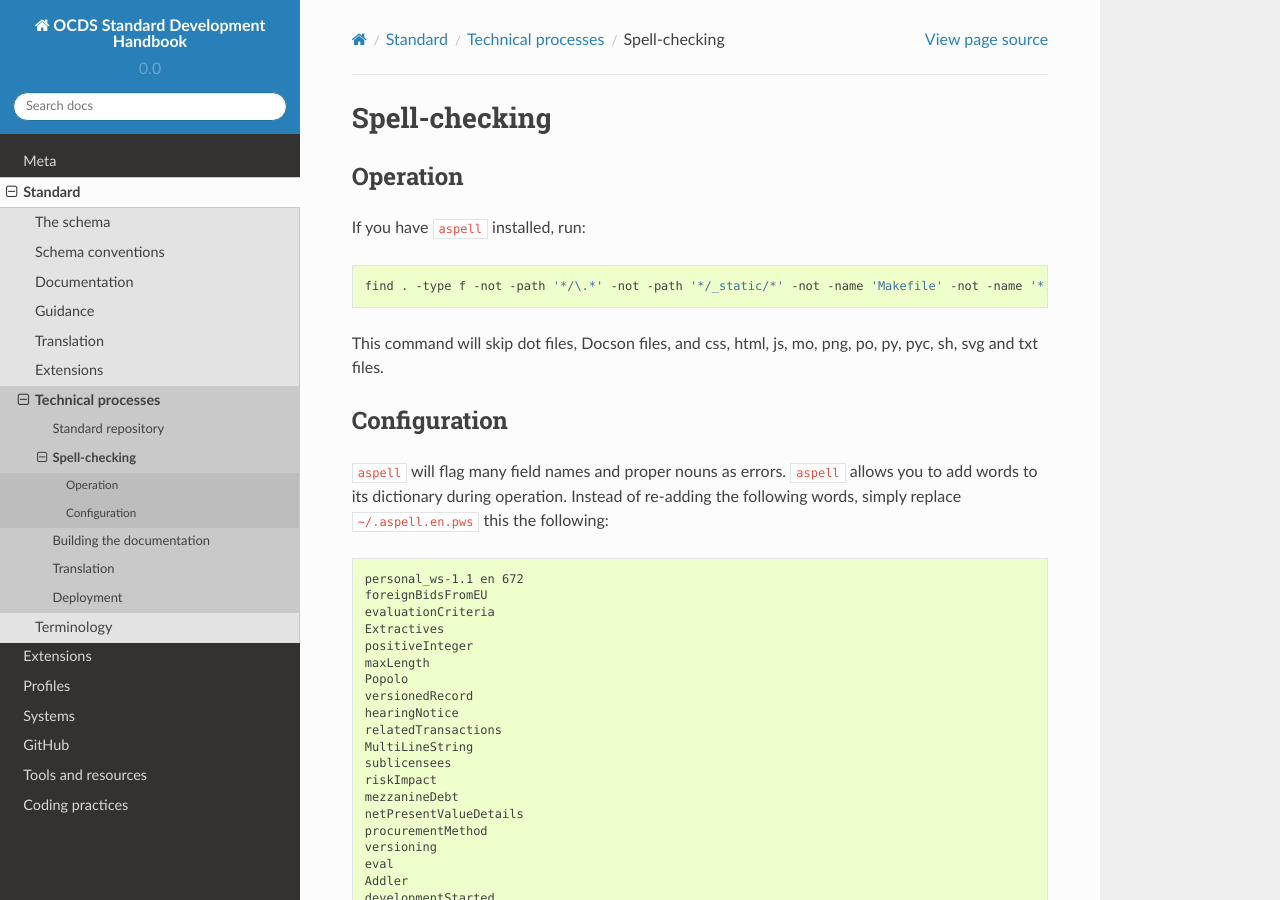
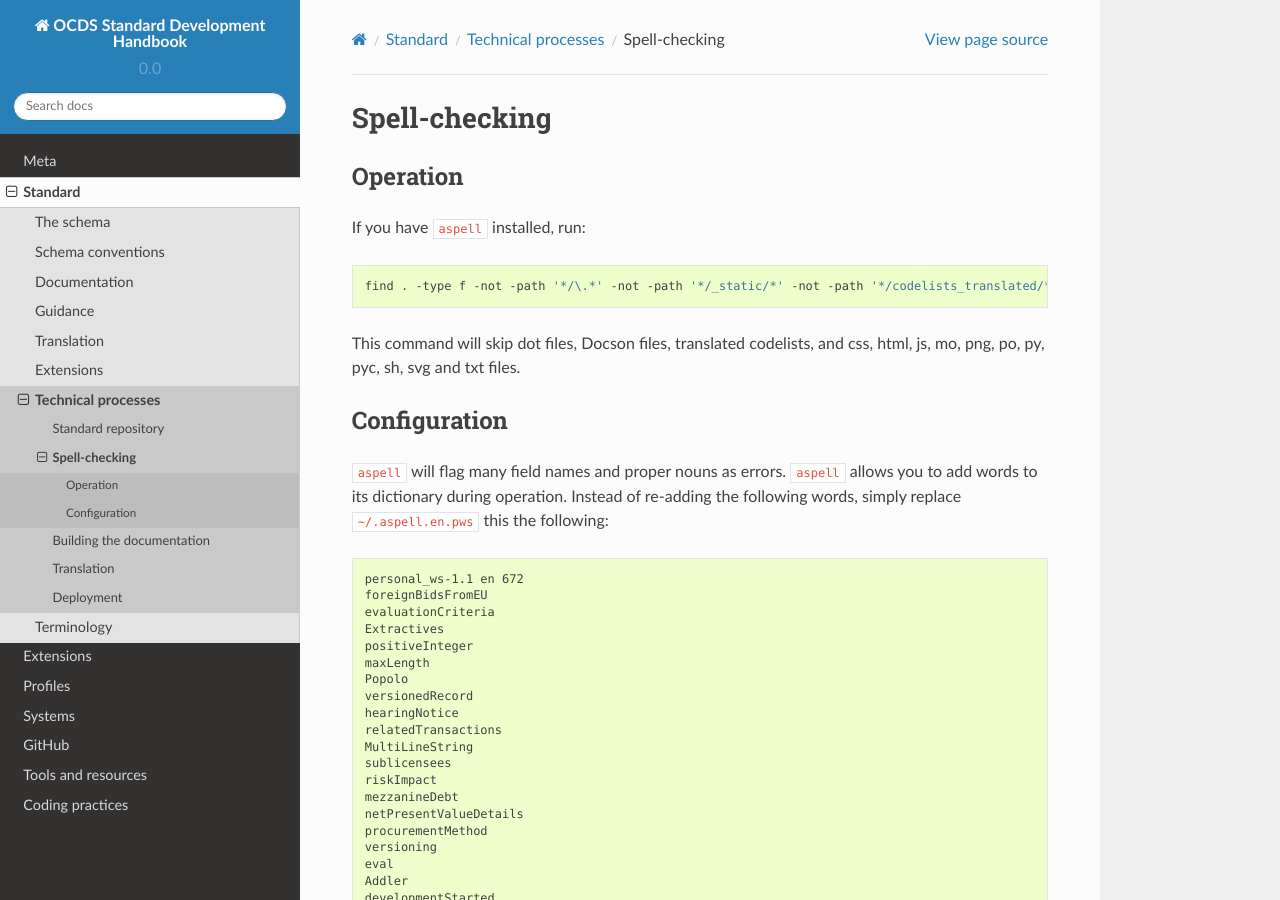
Before and after one commit to open-contracting/standard-development-handbook, a Sphinx documentation site: the page built from docs/standard/technical/spellcheck.md, in a window 1280 px wide and 900 px high. Built offline with Sphinx 7.4.7 and the Read the Docs theme 2.0.0, drawn with Linux system fonts in a browser that asks for light colours.

Commit message:
Ignore translated codelists when spell-checking

````diff
--- a/docs/standard/technical/spellcheck.md
+++ b/docs/standard/technical/spellcheck.md
@@ -5,10 +5,10 @@
 If you have `aspell` installed, run:
 
 ```shell
-find . -type f -not -path '*/\.*' -not -path '*/_static/*' -not -name 'Makefile' -not -name '*.bat' -not -name '*.css' -not -name '*.html' -not -name '*.js' -not -name '*.mo' -not -name '*.png' -not -name '*.po' -not -name '*.py' -not -name '*.pyc' -not -name '*.scss' -not -name '*.sh' -not -name '*.svg' -not -name '*.txt' -exec aspell -H check '{}' ';'
+find . -type f -not -path '*/\.*' -not -path '*/_static/*' -not -path '*/codelists_translated/*' -not -name 'Makefile' -not -name '*.bat' -not -name '*.css' -not -name '*.html' -not -name '*.js' -not -name '*.mo' -not -name '*.png' -not -name '*.po' -not -name '*.py' -not -name '*.pyc' -not -name '*.scss' -not -name '*.sh' -not -name '*.svg' -not -name '*.txt' -exec aspell -H check '{}' ';'
 ```
 
-This command will skip dot files, Docson files, and css, html, js, mo, png, po, py, pyc, sh, svg and txt files.
+This command will skip dot files, Docson files, translated codelists, and css, html, js, mo, png, po, py, pyc, sh, svg and txt files.
 
 ## Configuration
 
````
